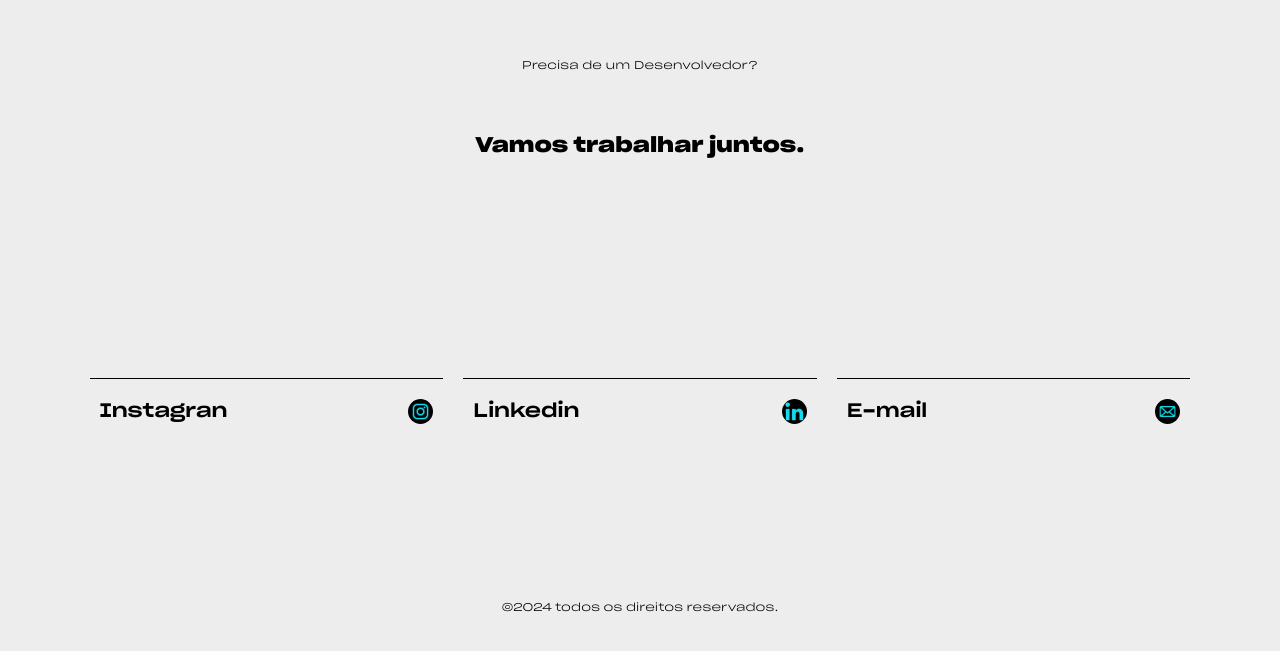
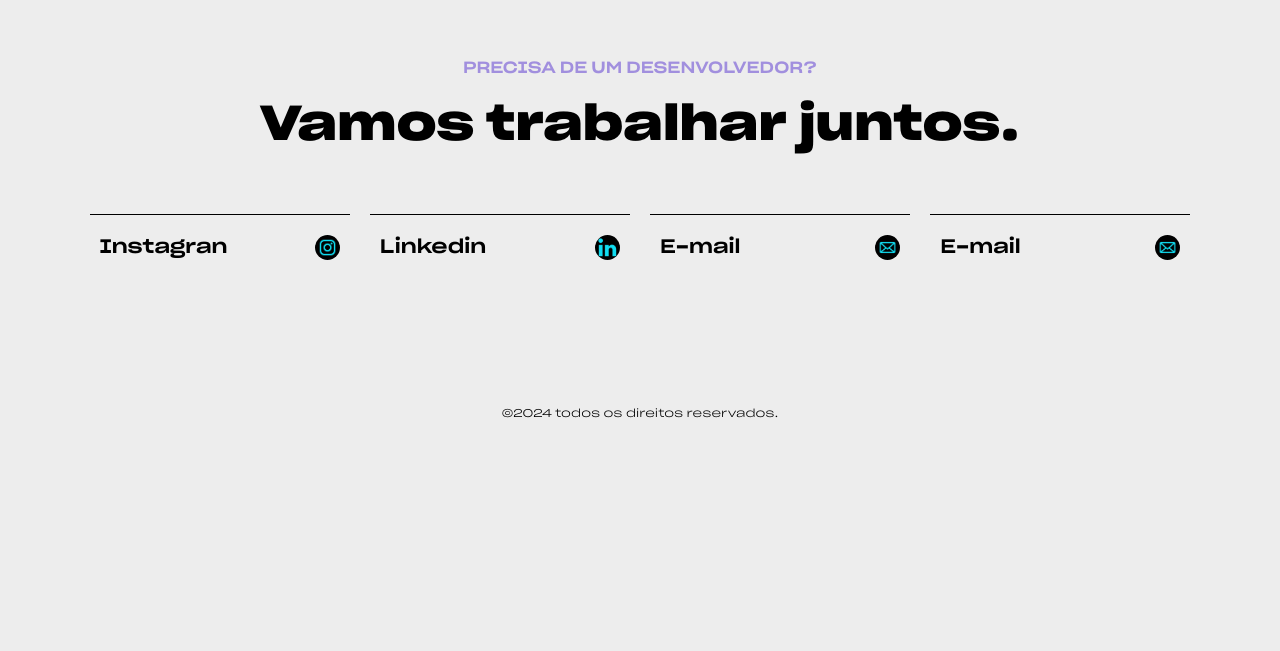
Before and after one commit to Leonardo-NY/portfolio, a React (Vite) app: page / in a window 1280 px wide. Shown: the part 1788-2439 px from the top of the page. After the commit the page ends 2271 px from the top, so only its background shows below. Built offline with nearby package versions, Linux system fonts and the light colour scheme; a web font is replaced by a local one.

Commit message:
coloquei cor no paragrafo do footer

```diff
--- a/src/components/Contatos/contato.css
+++ b/src/components/Contatos/contato.css
@@ -5,20 +5,19 @@ footer{
   justify-content: center;
   padding-top: 20px;
 }
-footer p{
-  font-family: var(--font-light);
-  font-size: .7em;
+footer h2{
+  font-size: 1.4em;
+  font-family: var(--font-bold);
+  margin: 2% 0 5% ;
 }
-footer h2{
-  font-size: 1.5em;
-  font-family: var(--font-bold);
-  margin: 5% 0 15%;
+#pstart{
+  color: var(--mark-color3);
+  font-size: .8em;
 }
 .contatos{
-  margin: 30px 0;
   display: flex;
   gap: 20px;
-  padding: 0 10px;
+  padding: 0 25px;
   flex-direction: column;
   width: 100%;
   justify-content: space-around;
@@ -69,7 +68,9 @@ footer span{
   border-radius: 50%;
 }
 #pfinal{
-  margin: 10% 0;
+  font-size: .7em;
+  font-family: var(--font-light);
+  margin: 10% 0 5%;
 }
 @media(min-width: 650px){
   .contatos{
@@ -77,7 +78,10 @@ footer span{
     padding: 0 7%;
   }
   footer h2{
-    font-size: 1.3em;
+    font-size: 3em;
+  }
+  #pstart{
+    font-size: 1em;
   }
 }
 @keyframes btnHover{
--- a/src/components/Contatos/contato.jsx
+++ b/src/components/Contatos/contato.jsx
@@ -3,7 +3,7 @@ function Contato(){
   return(
     <>
       <footer>
-        <p>Precisa de um Desenvolvedor?</p>
+        <p id='pstart'>PRECISA DE UM DESENVOLVEDOR?</p>
         <h2>Vamos trabalhar juntos.</h2>
         <section className='contatos'>
           <div className='links-contatos'>
@@ -18,6 +18,10 @@ function Contato(){
             <p>E-mail</p>
             <span id='ico-email'></span>
           </div>
+          <div className='links-contatos'>
+            <p>E-mail</p>
+            <span id='ico-email'></span>
+          </div>
         </section>
         <p id='pfinal'>&copy;2024 todos os direitos reservados.</p>
 
```
